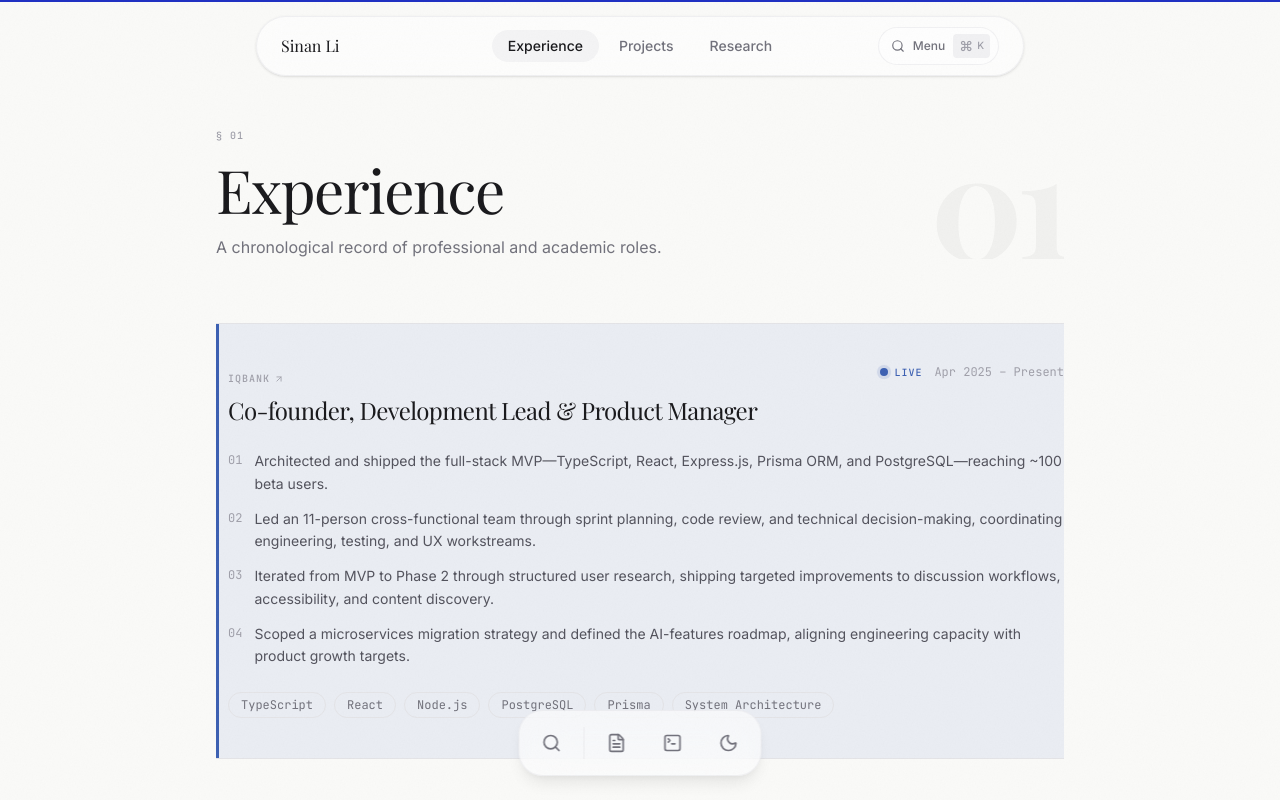
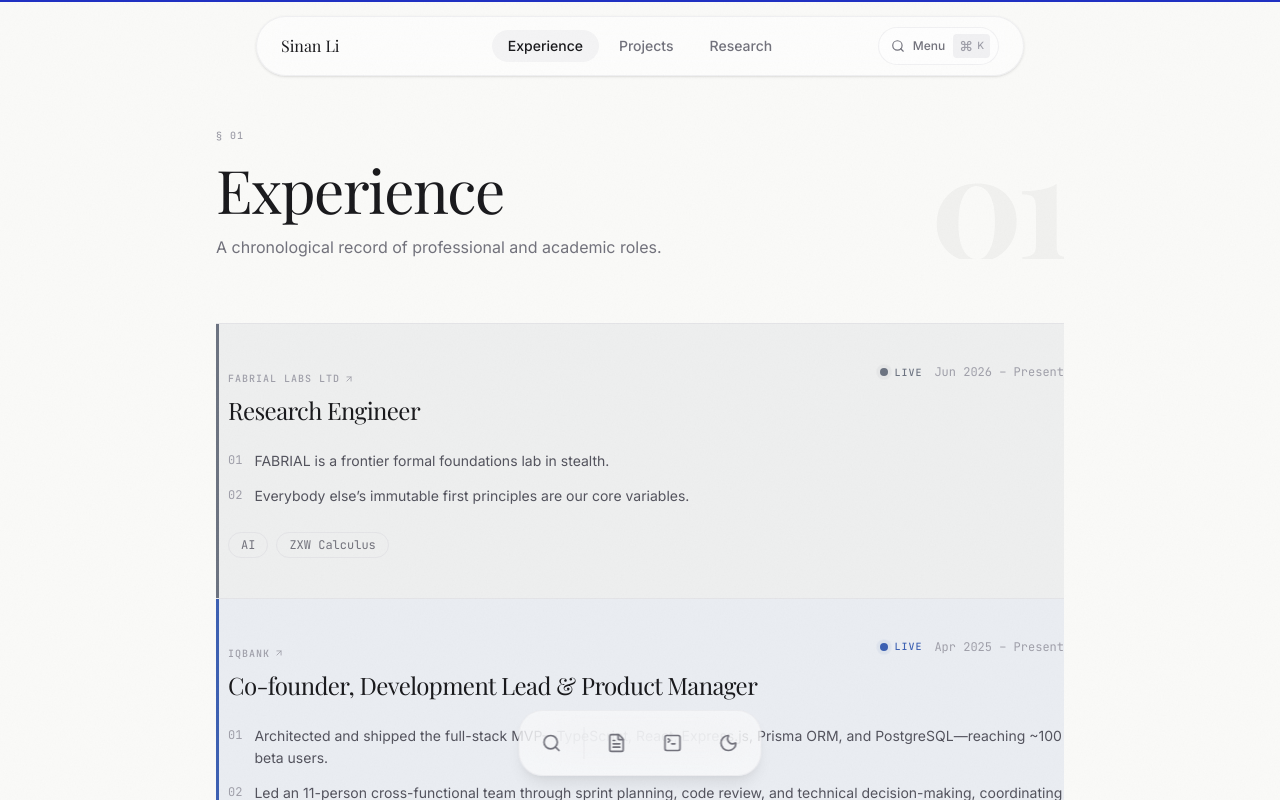
Before and after one commit to lance1416/portfolio, a React (Vite) app: page /experience in a window 1280 px wide. Shown: the top 800 px of the page. Built offline with nearby package versions, Linux system fonts and the light colour scheme; a web font is replaced by a local one.

Commit message:
chore: add FABRIAL to experience

```diff
--- a/src/data/experience.ts
+++ b/src/data/experience.ts
@@ -10,6 +10,20 @@ export interface ExperienceItem {
   isActive?: boolean;
 }
 export const experienceData: ExperienceItem[] = [
+  {
+    id: 'fabrial',
+    role: 'Research Engineer',
+    company: 'FABRIAL LABS LTD',
+    period: 'Jun 2026 – Present',
+    link: 'https://www.fabrialcomputing.com/',
+    description: [
+      'FABRIAL is a frontier formal foundations lab in stealth.',
+      'Everybody else’s immutable first principles are our core variables.',
+    ],
+    skills: ['AI', 'ZXW Calculus'],
+    isActive: true,
+    color: '#6b7280',
+  },
   {
     id: 'iqbank',
     role: 'Co-founder, Development Lead & Product Manager',
```
